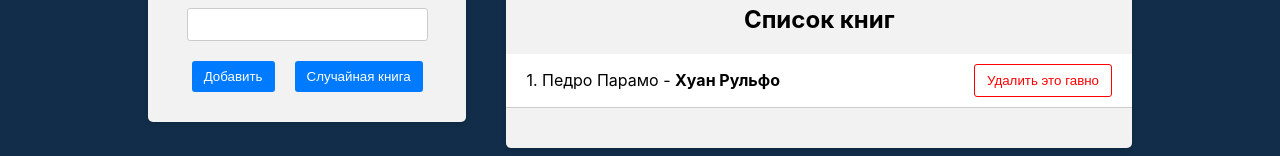
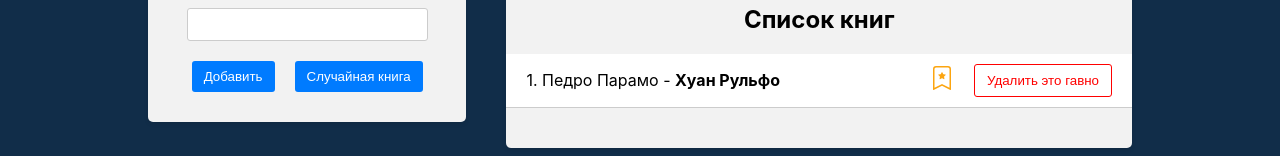
Before and after one commit to Huracan262/Book-Library-app, a React (Create React App) app in the folder frontend/: page / in a window 1280 px wide. Both pictures are taken after a click on the button "Случайная книга". Shown: the part 306-462 px from the top of the page. Built offline with nearby package versions, Linux system fonts and the light colour scheme.

Commit message:
Add toggle favorite book

```diff
--- a/frontend/package.json
+++ b/frontend/package.json
@@ -9,6 +9,7 @@
     "@testing-library/user-event": "^13.5.0",
     "react": "^18.2.0",
     "react-dom": "^18.2.0",
+    "react-icons": "^5.0.1",
     "react-redux": "^9.1.0",
     "react-scripts": "5.0.1",
     "uuid": "^9.0.1",
--- a/frontend/src/components/BookForm/BookForm.jsx
+++ b/frontend/src/components/BookForm/BookForm.jsx
@@ -15,9 +15,10 @@
 
     if (title && author) {
       const book = {
+        id: uuidv4(),
         title,
         author,
-        id: uuidv4()
+        isFavorite: false
       }
       dispatch(addBook(book))
       setTitle('')
@@ -31,7 +32,8 @@
 
     const randomBookWithID = {
       ...randomBook,
-      id: uuidv4()
+      id: uuidv4(),
+      isFavorite: false
     }
 
     dispatch(addBook(randomBookWithID))
--- a/frontend/src/components/BookList/BookList.jsx
+++ b/frontend/src/components/BookList/BookList.jsx
@@ -1,13 +1,18 @@
 import {useDispatch, useSelector} from 'react-redux'
-import {deleteBook} from '../../redux/books/actionCreators'
+import {BsBookmarkStarFill, BsBookmarkStar} from 'react-icons/bs'
+import {deleteBook, toggleFavorite} from '../../redux/books/actionCreators'
 import './BookList.css'
 
 function BookList() {
   const books = useSelector(state => state.books)
   const dispatch = useDispatch()
 
-  const handleDeleteBook = (id) => {
+  const handleDeleteBook = id => {
     dispatch(deleteBook(id))
+  }
+
+  const handleToggleFavorite = id => {
+    dispatch(toggleFavorite(id))
   }
 
   return (
@@ -25,6 +30,13 @@
               </div>
 
               <div className="book-actions">
+                <span onClick={() => handleToggleFavorite(book.id)}>
+                  {book.isFavorite
+                    ? <BsBookmarkStarFill className="star-icon" />
+                    : <BsBookmarkStar className="star-icon" />
+                  }
+                </span>
+
                 <button type="button" onClick={()=> handleDeleteBook(book.id)} >Удалить это гавно</button>
               </div>
             </li>
--- a/frontend/src/redux/books/actionCreators.js
+++ b/frontend/src/redux/books/actionCreators.js
@@ -1,15 +1,22 @@
 import * as actionTypes from './actionTypes'
 
-export const addBook = (newBook) => {
+export const addBook = newBook => {
   return {
     type: actionTypes.ADD_BOOK,
     payload: newBook
   }
 }
 
-export const deleteBook = (id) => {
+export const deleteBook = id => {
   return {
     type: actionTypes.DELETE_BOOK,
     payload: id
   }
 }
+
+export const toggleFavorite = id => {
+  return {
+    type: actionTypes.TOGGLE_FAVORITE,
+    payload: id
+  }
+}
--- a/frontend/src/redux/books/reducer.js
+++ b/frontend/src/redux/books/reducer.js
@@ -10,6 +10,13 @@
     case actionTypes.DELETE_BOOK:
       return state.filter(book => book.id !== action.payload)
 
+    case actionTypes.TOGGLE_FAVORITE:
+      return state.map(book =>
+        book.id === action.payload
+          ? {...book, isFavorite: !book.isFavorite}
+          : book
+      )
+
     default:
       return state
   }
```
Also changed, not shown: 1 other file (tests, documents, lock files or other folders).
